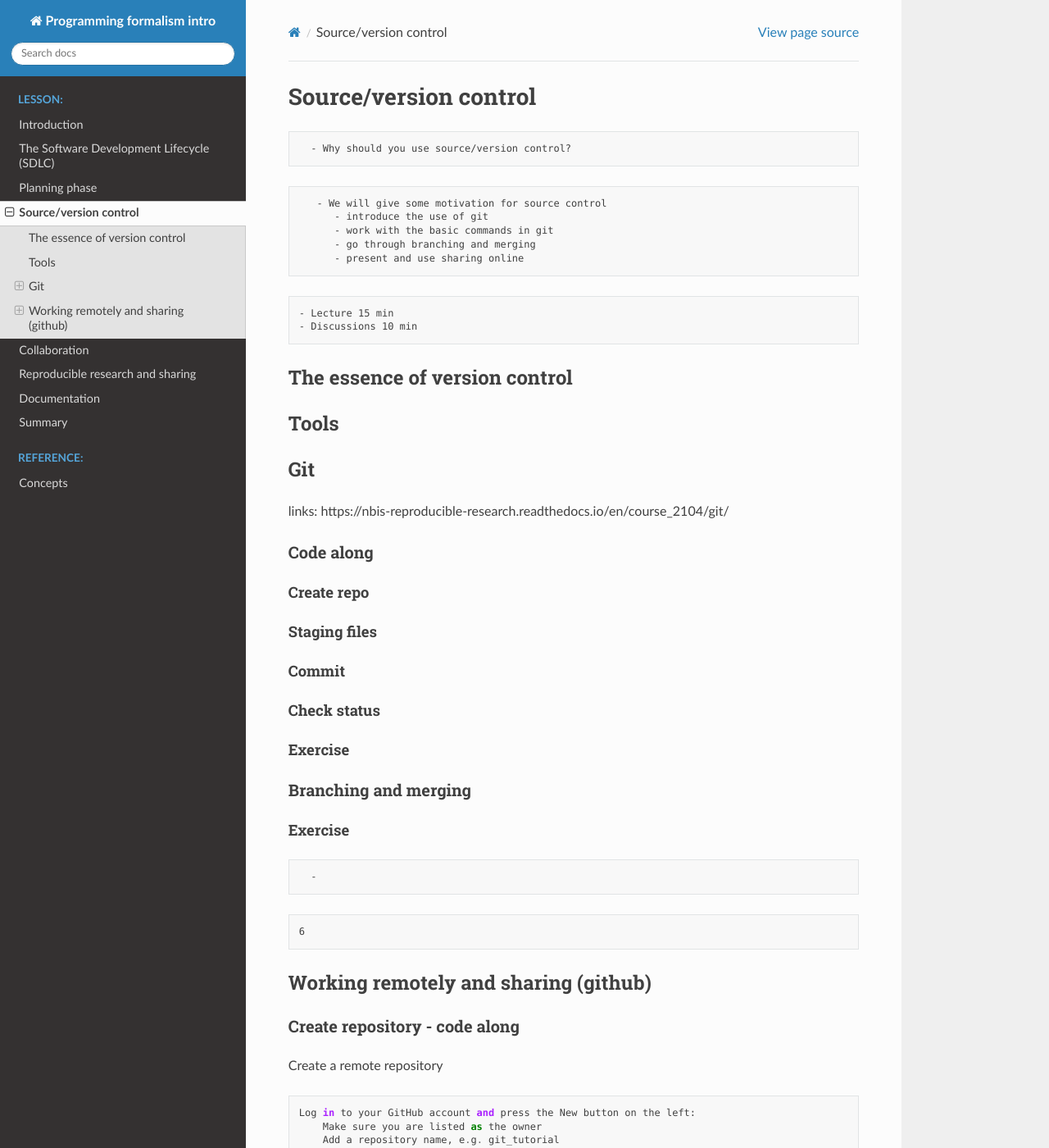
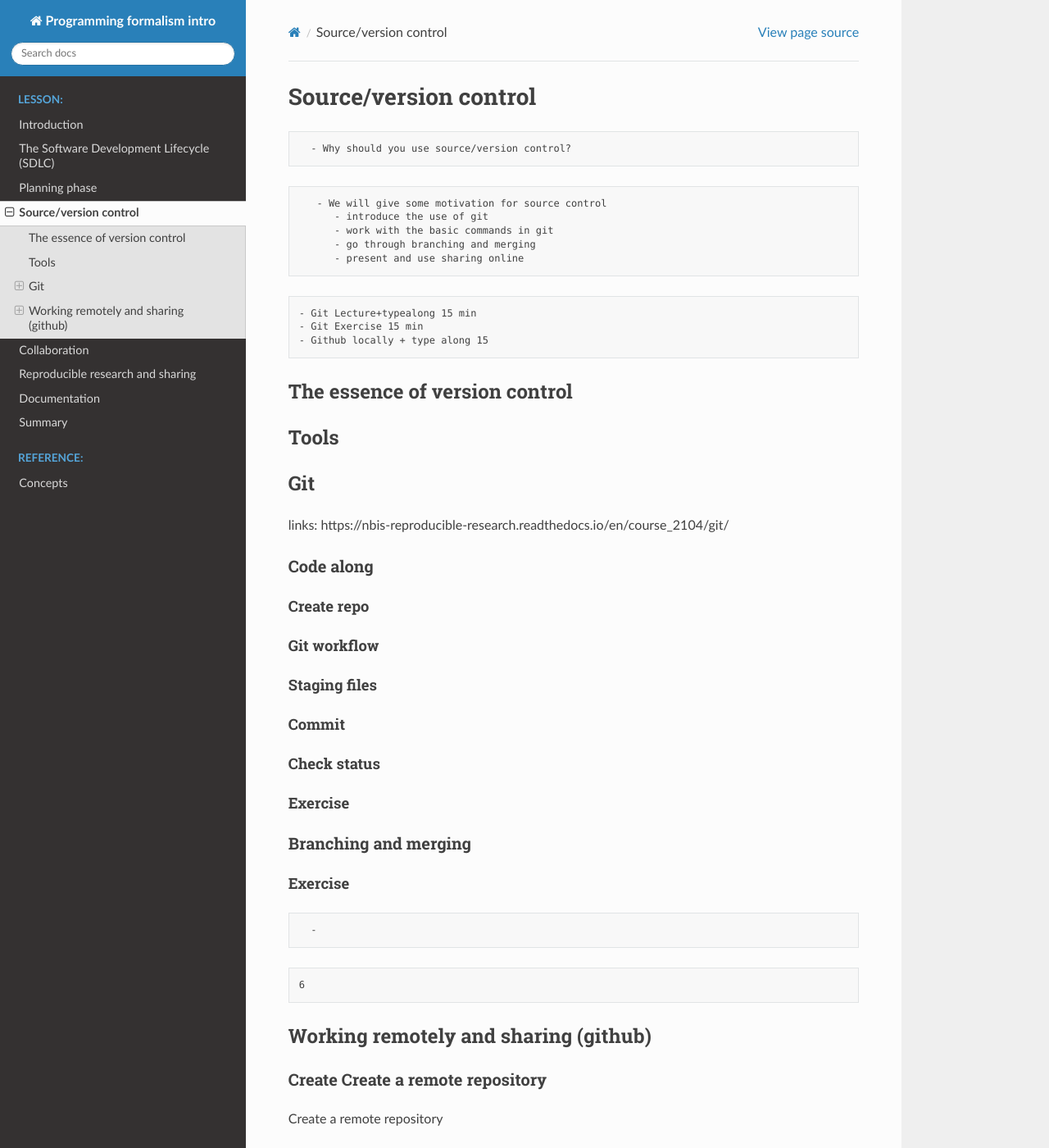
Before and after one commit to UPPMAX/programming_formalisms_intro, a Sphinx documentation site: the page built from doc/sourcecontrol.md, in a window 1280 px wide and 1400 px high. Shown: the whole window at 82% size. Built offline with Sphinx 7.4.7 and the Read the Docs theme 2.0.0, drawn with Linux system fonts in a browser that asks for light colours; pages that are not in the unit, such as notebooks, are missing from menus.

Commit message:
Update sourcecontrol.md

````diff
--- a/doc/sourcecontrol.md
+++ b/doc/sourcecontrol.md
@@ -12,8 +12,9 @@
 ```
 
 ```{instructor-note}
-- Lecture 15 min
-- Discussions 10 min
+- Git Lecture+typealong 15 min
+- Git Exercise 15 min
+- Github locally + type along 15
 ```
 
 ## The essence of version control
@@ -29,11 +30,14 @@ links: https://nbis-reproducible-research.readthedocs.io/en/course_2104/git/
 
 #### Create repo
 
+#### Git workflow
+
 #### Staging files
 
 #### Commit
 
 #### Check status
+
 
 #### Exercise
 
@@ -51,7 +55,7 @@ links: https://nbis-reproducible-research.readthedocs.io/en/course_2104/git/
  ```
 ## Working remotely and sharing (github)
 
-### Create repository - code along
+### Create Create a remote repository
 Create a remote repository
 
     Log in to your GitHub account and press the New button on the left:
````
